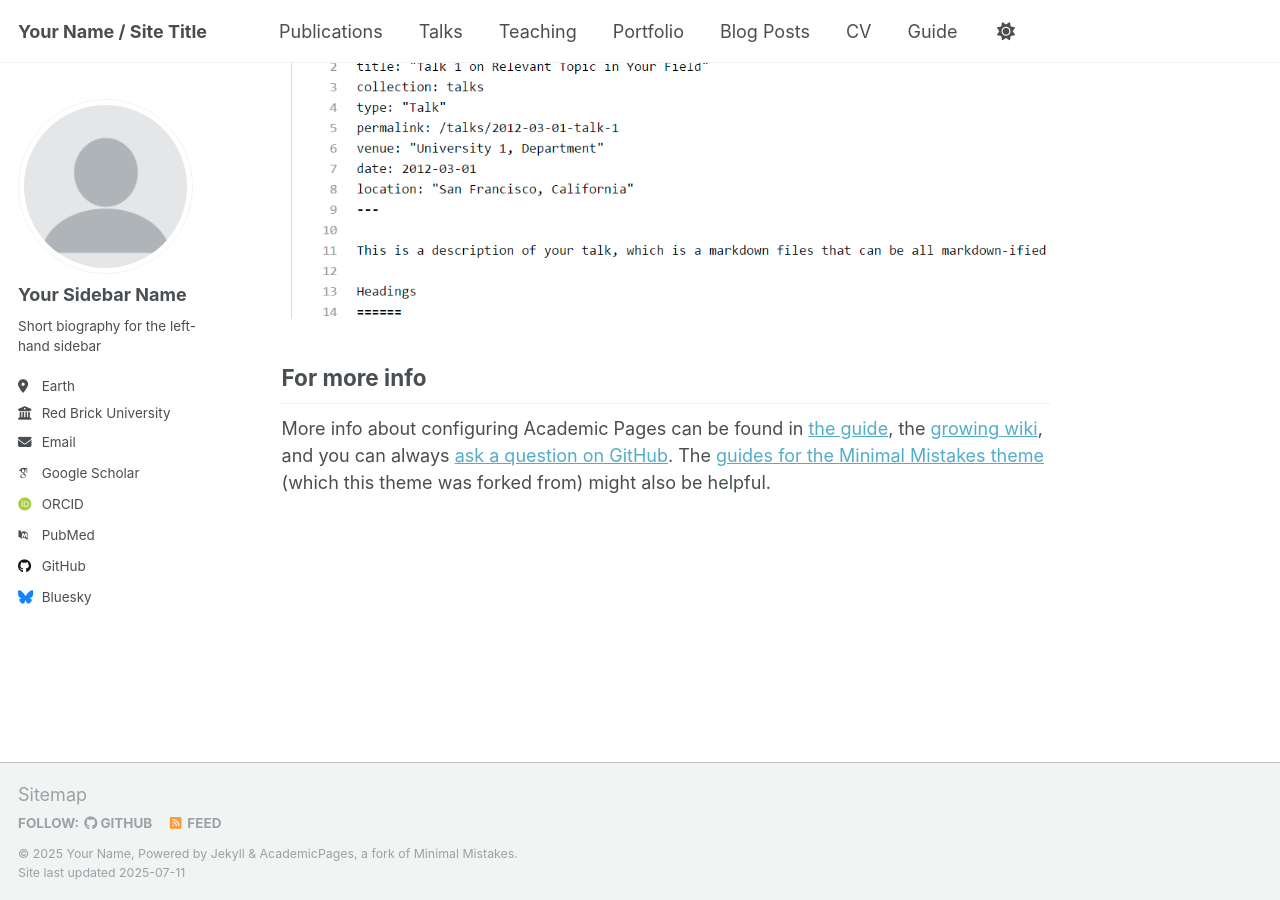
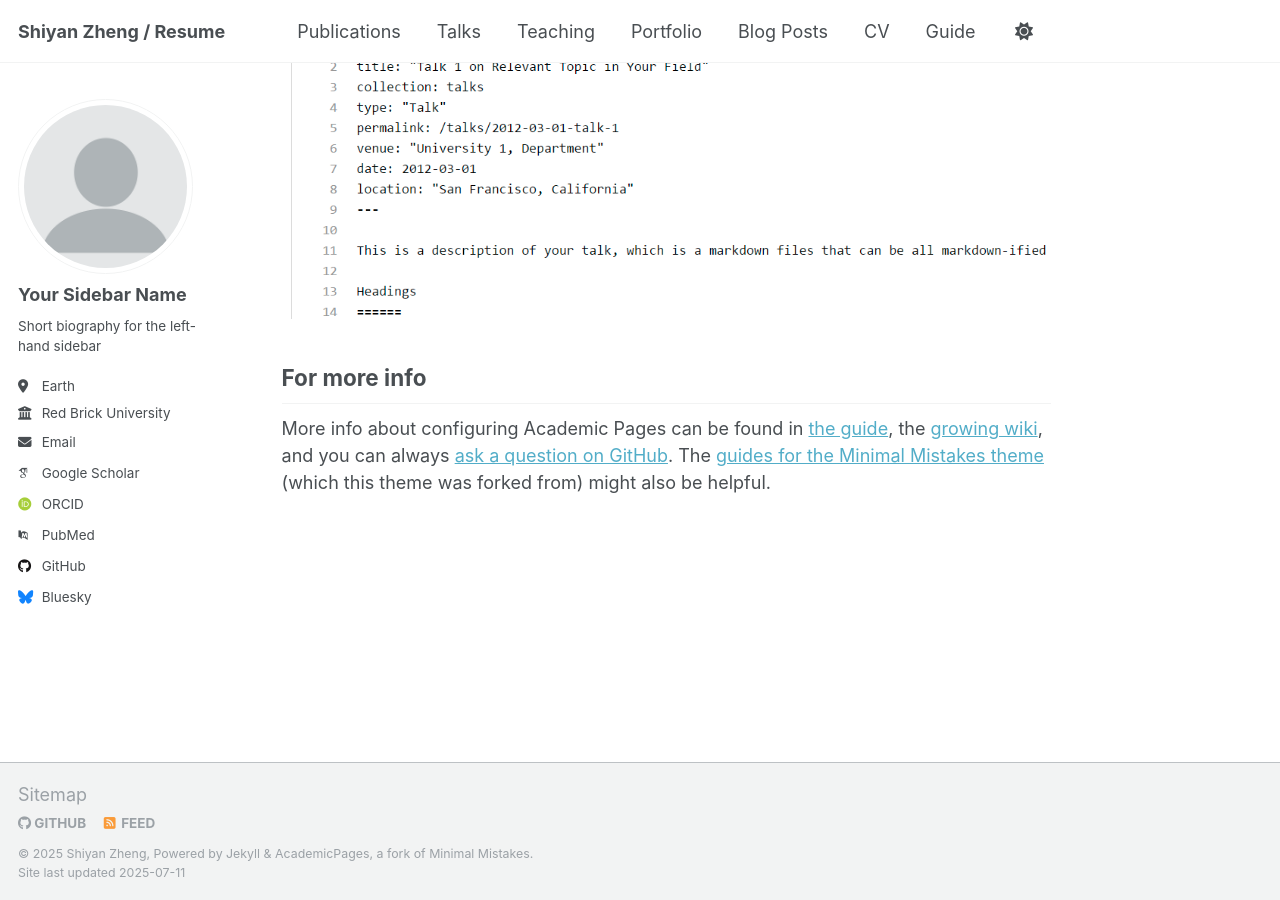
Before and after one commit to worfsmile/worfsmile.github.io, a Jekyll site: the page built from _pages/about.md, in a window 1280 px wide and 900 px high, scrolled down 2880 px. Built offline with Jekyll 4.4.1, drawn with Linux system fonts in a browser that asks for light colours; some web fonts are replaced; a script that is not in the unit is left out.

Commit message:
modified:   _config.yml

```diff
--- a/_config.yml
+++ b/_config.yml
@@ -7,15 +7,15 @@
 # server process.
 
 # Basic Site Settings
-locale                   : "en-US"
+locale                   : "ch-China"
 site_theme               : "default"
-title                    : "Your Name / Site Title"
+title                    : "Shiyan Zheng / Resume"
 title_separator          : "-"
-name                     : &name "Your Name"
+name                     : &name "Shiyan Zheng"
 description              : &description "personal description"
-url                      : https://academicpages.github.io # the base hostname & protocol for your site e.g. "https://[your GitHub username].github.io" or if you already have some other page hosted on Github then use "https://[your GitHub username].github.io/[Your Repo Name]"
+url                      : https://worfsmile.github.io # the base hostname & protocol for your site e.g. "https://[your GitHub username].github.io" or if you already have some other page hosted on Github then use "https://[your GitHub username].github.io/[Your Repo Name]"
 baseurl                  : "" # the subpath of your site, e.g. "/blog"
-repository               : "academicpages/academicpages.github.io"
+repository               : "worfsmile/worfsmile.github.io"
 
 # Site Author - The following control what appear as part of the author content on the side bar.
 #               If a field is blank the icon and link will not appear, otherwise it will be shown.
```
